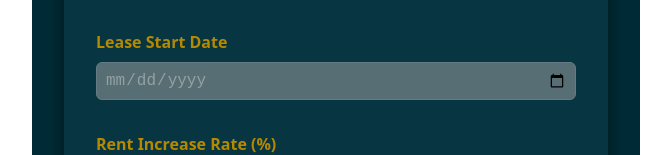
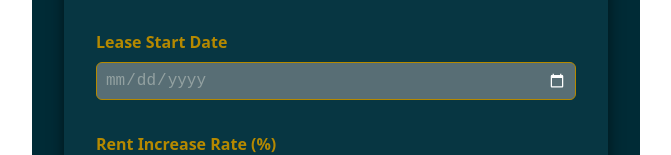
Before and after one commit to shizhenleon/NZIFRS16, a React (Vite) app: page / in a window 1280 px wide. Shown: the part 719-874 px from the top of the page, without its empty margins (304-975 px from the left). Built offline with nearby package versions, Linux system fonts and the light colour scheme.

Commit message:
Improve date input visibility and update period end format

```diff
--- a/src/App.css
+++ b/src/App.css
@@ -98,6 +98,16 @@
   background: var(--base01);
   color: var(--base1);
 }
+.lease-form input[type="date"] {
+  color-scheme: dark;
+  background: var(--base01);
+  color: var(--base1);
+  border: 1px solid var(--yellow);
+}
+.lease-form input[type="date"]::placeholder {
+  color: var(--base1);
+  opacity: 0.7;
+}
 .lease-form input:focus,
 .lease-form select:focus {
   border-color: var(--blue);
```
